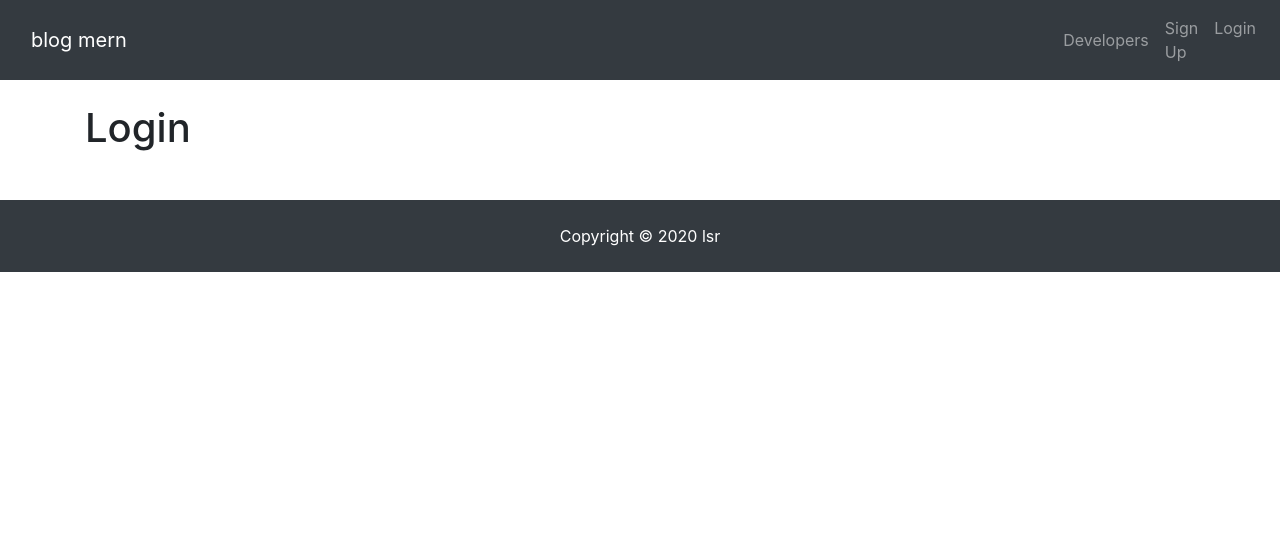
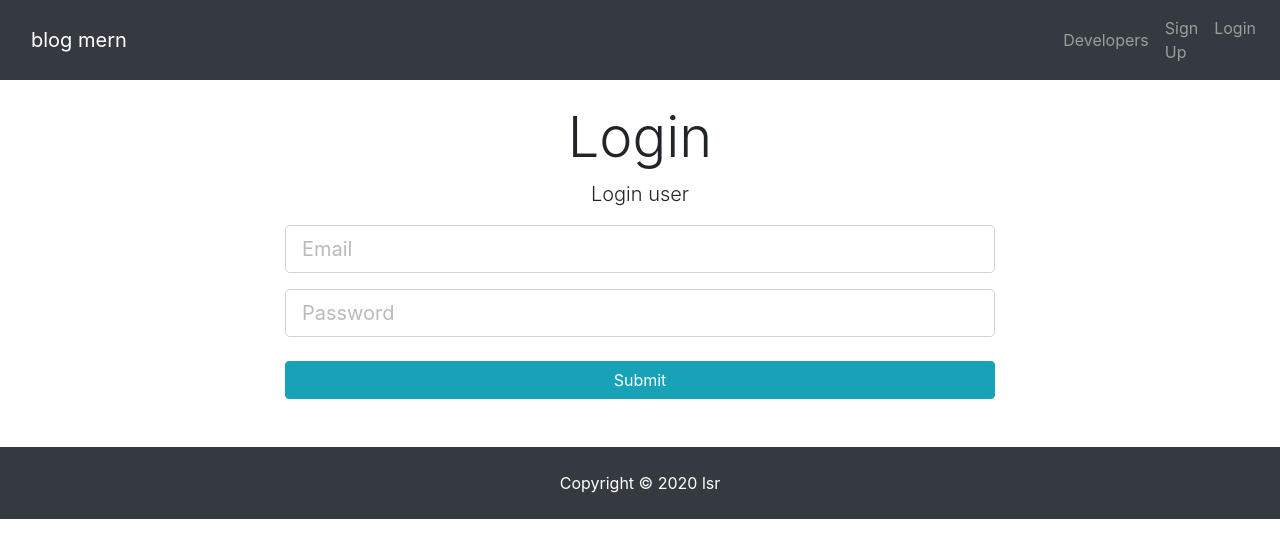
Before and after one commit to imliml/blog_MERN, a React (Create React App) app in the folder client/: page /login in a window 1280 px wide. Shown: the top 558 px of the page. Built offline with nearby package versions, Linux system fonts and the light colour scheme.

Commit message:
Add Login

```diff
--- a/client/src/layout/auth/Login.js
+++ b/client/src/layout/auth/Login.js
@@ -1,9 +1,61 @@
-import React from "react";
+import React, { useState } from "react";
 
 const Login = () => {
+  const [formData, setFormData] = useState({
+    email: "",
+    password: "",
+  });
+
+  const { email, password } = formData;
+
+  const onChange = (event) => {
+    setFormData({ ...formData, [event.target.name]: event.target.value });
+  };
+
+  const onSubmit = async (event) => {
+    event.preventDefault();
+    const loginData = {
+      email,
+      password,
+    };
+    console.log(loginData);
+  };
+
   return (
-    <div>
-      <h1>Login</h1>
+    <div className="login">
+      <div className="container">
+        <div className="row">
+          <div className="col-md-8 m-auto">
+            <h1 className="display-4 text-center">Login</h1>
+            <p className="lead text-center">Login user</p>
+            <form onSubmit={onSubmit}>
+              <div className="form-group">
+                <input
+                  className="form-group"
+                  type="email"
+                  className="form-control form-control-lg"
+                  placeholder="Email"
+                  name="email"
+                  value={email}
+                  onChange={onChange}
+                />
+              </div>
+              <div className="form-group">
+                <input
+                  className="form-group"
+                  type="password"
+                  className="form-control form-control-lg"
+                  placeholder="Password"
+                  name="password"
+                  value={password}
+                  onChange={onChange}
+                />
+              </div>
+              <input type="submit" className="btn btn-info btn-block mt-4" />
+            </form>
+          </div>
+        </div>
+      </div>
     </div>
   );
 };
```
